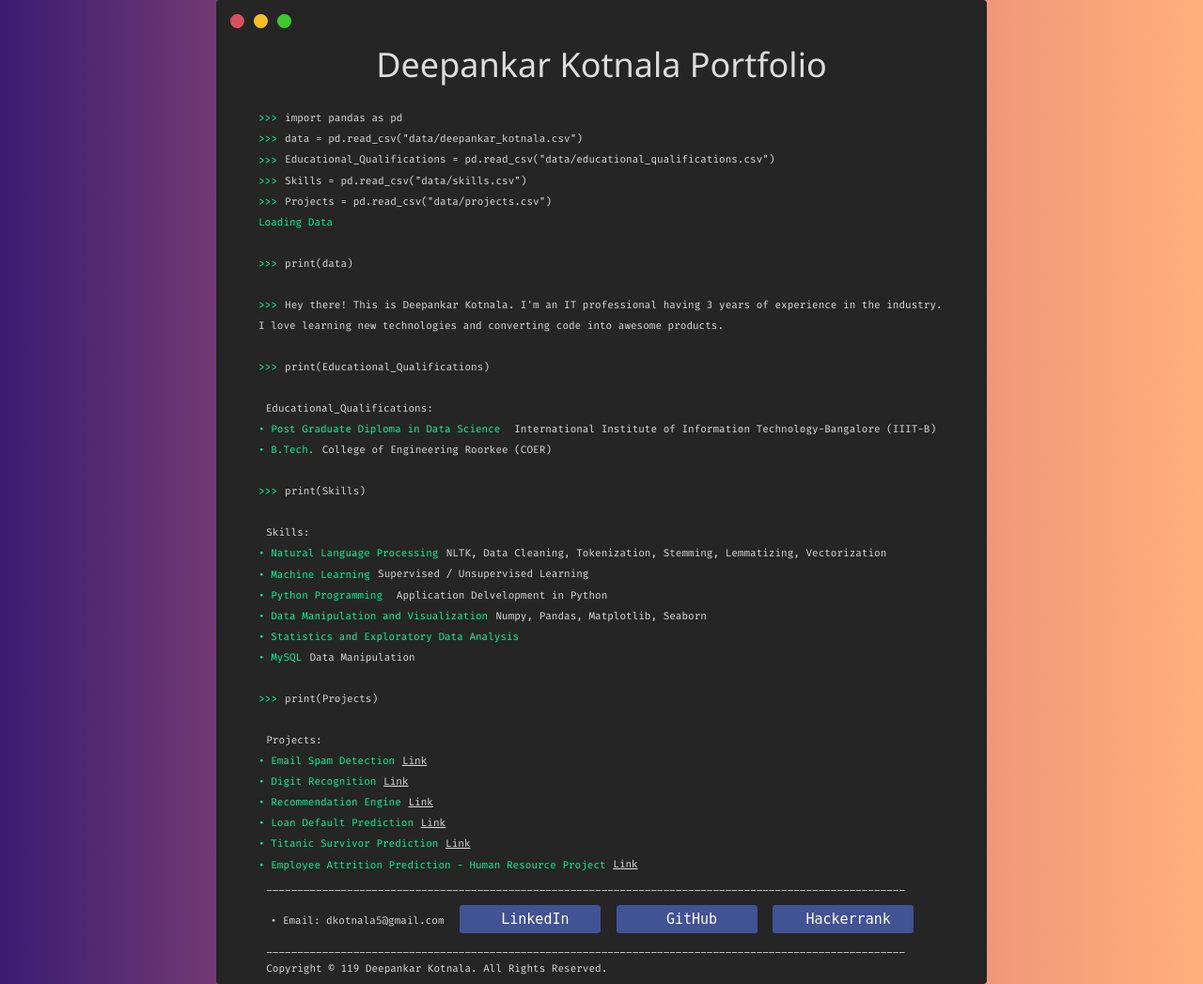
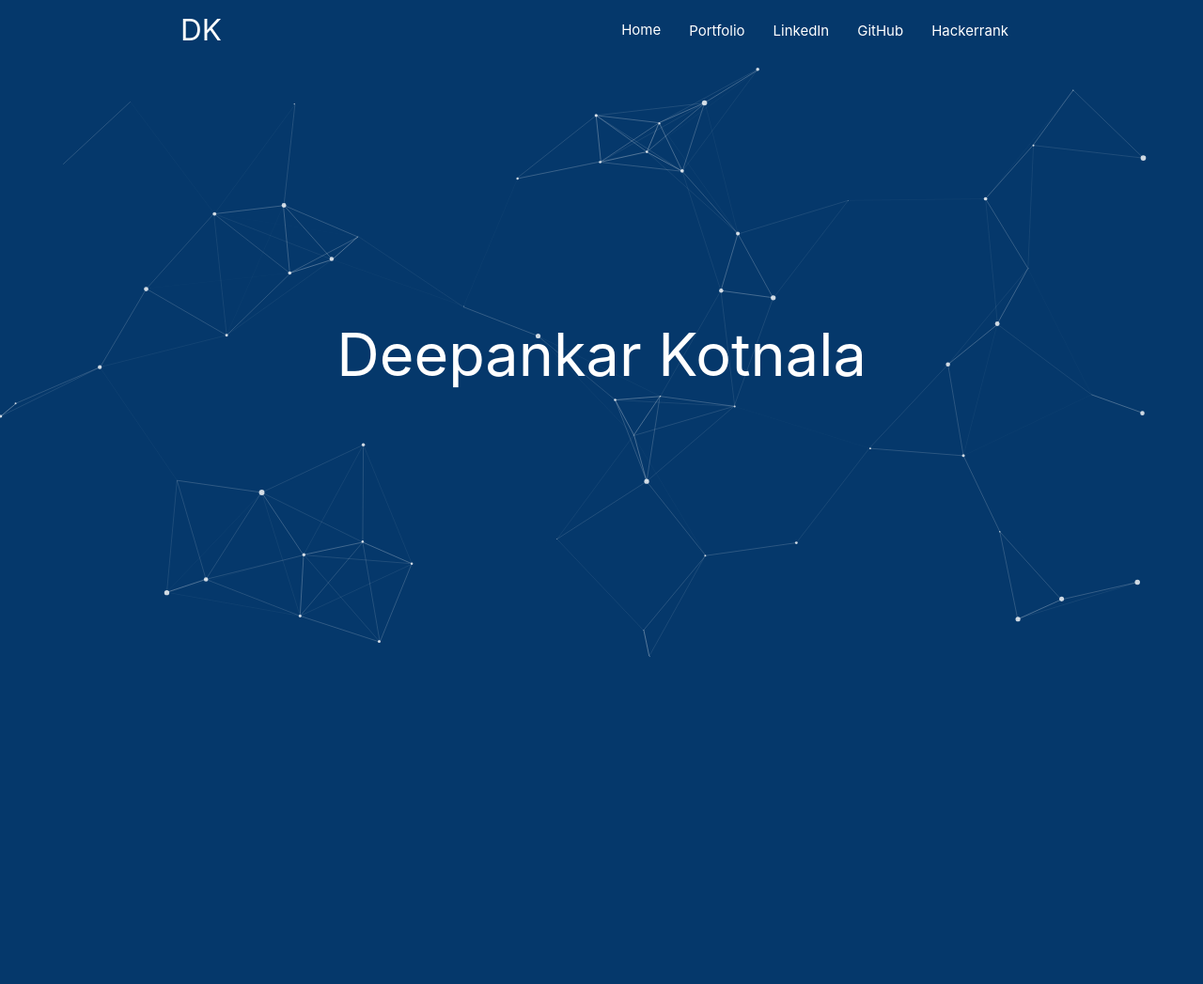
Before and after one commit to deepankarkotnala/deepankarkotnala.github.io, a PHP site: page / in a window 1280 px wide. Shown: the whole page at 94% size. After the commit the page ends 699 px from the top, so only its background shows below. Run offline with PHP 8.4, Linux system fonts and the light colour scheme; some libraries are stand-ins or nearby versions.

Commit message:
Add files via upload

```diff
--- a/index.html
+++ b/index.html
@@ -2,91 +2,72 @@
 <html lang="en" >
 <head>
   <meta charset="UTF-8">
-  <title>Deepankar Kotnala</title>
-  <link rel="stylesheet" href="https://cdnjs.cloudflare.com/ajax/libs/normalize/5.0.0/normalize.min.css">
-<link rel='stylesheet' href='https://fonts.googleapis.com/css?family=Fira+Mono'>
-<meta name="viewport" content="width=device-width, initial-scale=1">
-<link rel="stylesheet" href="https://www.w3schools.com/w3css/4/w3.css">
+  <title>MateralizeCSS / ParticleJS Portfolio Landing Page</title>
+  <link rel='stylesheet' href='https://fonts.googleapis.com/icon?family=Material+Icons'>
+<link rel='stylesheet' href='https://use.fontawesome.com/releases/v5.10.2/css/all.css'>
+<link rel='stylesheet' href='https://cdnjs.cloudflare.com/ajax/libs/materialize/1.0.0/css/materialize.min.css'>
 <link rel="stylesheet" href="./style.css">
 </head>
 <body>
+<!-- partial:index.partial.html -->
+<!-- Navigation Bar -->
+<script defer src="https://use.fontawesome.com/releases/v5.0.13/js/all.js" integrity="sha384-xymdQtn1n3lH2wcu0qhcdaOpQwyoarkgLVxC/wZ5q7h9gHtxICrpcaSUfygqZGOe" crossorigin="anonymous"></script>
 
-<!-- partial:index.partial.html -->
-<div id="termynal" data-termynal data-ty-typeDelay="1" data-ty-lineDelay="1">
- <span class="w3-container w3-center w3-animate-opacity" data-ty="input1"> <center>  <h1> Deepankar Kotnala Portfolio </h1> </center></span>
+  <nav class="nav-landing" role="navigation">
+    <div class="nav-wrapper container"><a id="logo-container" href="#" class="brand-logo">DK</a>
 
-    <span data-ty="input"  data-ty-prompt=">>>">import pandas as pd</span>
-<span data-ty="input"   data-ty-prompt=">>>">data = pd.read_csv("data/deepankar_kotnala.csv")</span>
-<span data-ty="input"   data-ty-prompt=">>>">Educational_Qualifications = pd.read_csv("data/educational_qualifications.csv")</span>
-    <span data-ty="input"   data-ty-prompt=">>>">Skills = pd.read_csv("data/skills.csv")</span>
-    <span data-ty="input"   data-ty-prompt=">>>">Projects = pd.read_csv("data/projects.csv")</span>
+      <ul class="right hide-on-med-and-down">
+        <li><a href="https://deepankarkotnala.github.io">Home</a></li>
+        <li><a class="waves-effect" href="https://deepankarkotnala.github.io/portfolio/">Portfolio</a></li>
+        <li><a class="waves-effect" href="https://www.linkedin.com/in/deepankarkotnala/">LinkedIn</a></li>
+        <li><a class="waves-effect" href="https://github.com/deepankarkotnala">GitHub</a></li>
+        <li><a class="waves-effect" href="https://www.hackerrank.com/deepankarkotnala">Hackerrank</a></li>
+      </ul>
 
-       <span data-ty="progress"   data-ty-prompt="Loading Data"  data-ty-progressChar="█ "></span>
-        <span  data-ty="input" data-ty-typeDelay="1" data-ty-prompt=" "> </span >
-    <span data-ty="input"   data-ty-prompt=">>>">print(data)</span>
-    <span  data-ty="input"  data-ty-typeDelay="1" data-ty-prompt=" "> </span >
-    <span data-ty="input"   data-ty-typeDelay="1" data-ty-prompt=">>>">Hey there! This is Deepankar Kotnala. I'm an IT professional having 3 years of experience in the industry. I love learning new technologies and converting code into awesome products. </span>
+  <!-- Mobile Navigation -->
+  <a href="#" data-target="nav-mobile" class="sidenav-trigger"><i class="material-icons">menu</i></a>
 
-<span  data-ty="input"   data-ty-typeDelay="1" data-ty-prompt=" "> </span >
-<span data-ty="input"   data-ty-typeDelay="1" data-ty-prompt=">>>">print(Educational_Qualifications) </span>
-<span data-ty="input"   data-ty-typeDelay="1" data-ty-prompt=" "> </span>
-<span data-ty="input1"   data-ty-typeDelay="1" data-ty-prompt="">Educational_Qualifications: </span>
+      <ul id="nav-mobile" class="sidenav">
+        <li><a class="waves-effect" href="#"><i class="material-icons">verified_user</i>Experience</a></li>
+        <li><a class="waves-effect" href="#"><i class="material-icons">code</i>Technologies</a></li>
+        <li><a class="waves-effect" href="#" target="_blank"><i class="material-icons">school</i>Education</a></li>
+        <li><a class="waves-effect" href="#"><i class="material-icons">share</i>Connect</a></li>
+      </ul>
+    </div>
+  </nav>
 
-<span data-ty="input"   data-ty-typeDelay="1" data-ty-prompt="• Post Graduate Diploma in Data Science"> International Institute of Information Technology-Bangalore (IIIT-B)</span>
-    <span data-ty="input"   data-ty-typeDelay="1" data-ty-prompt="• B.Tech.">College of Engineering Roorkee (COER)</span>
-    <span data-ty="input"   data-ty-typeDelay="1" data-ty-prompt=""></span>
+  <!-- Landing Screen 100vh -->
+  <div class="section landing no-pad-bot" id="index-banner">
+    <div id="particles-js"></div>
+      <div class="container">
+        <div class="page-center">
+          <h1 class="header center">Deepankar Kotnala</h1>
+            <div class="row center">
+              <h5 class="header col s12 light">
+                    <span
+                    class="typer"
+                    id="some-id"
+                    data-words="Certified Data Science & Machine Learning Professional"
+                    data-colors="#fff,#fff,#fff"
+                    data-delay="10"
+                    data-loop="1"></span></a>
+                </h5>
 
-    <span data-ty="input"   data-ty-typeDelay="1" data-ty-prompt=">>>">print(Skills) </span>
-<span data-ty="input"   data-ty-typeDelay="1" data-ty-prompt=" "> </span>
-<span data-ty="input"   data-ty-typeDelay="1" data-ty-prompt="">Skills: </span>
-<span data-ty="input"   data-ty-typeDelay="1" data-ty-prompt="• Natural Language Processing">NLTK, Data Cleaning, Tokenization, Stemming, Lemmatizing, Vectorization</span>
-<span data-ty="input"   data-ty-typeDelay="1" data-ty-prompt="• Machine Learning">Supervised / Unsupervised Learning</span>
-<span data-ty="input"   data-ty-typeDelay="1" data-ty-prompt="• Python Programming"> Application Delvelopment in Python</span>
-<span data-ty="input"   data-ty-typeDelay="1" data-ty-prompt="• Data Manipulation and Visualization">Numpy, Pandas, Matplotlib, Seaborn</span>
-<span data-ty="input"   data-ty-typeDelay="1" data-ty-prompt="• Statistics and Exploratory Data Analysis"></span>
-<span data-ty="input"   data-ty-typeDelay="1" data-ty-prompt="• MySQL">Data Manipulation</span>
-<span data-ty="input"   data-ty-typeDelay="1" data-ty-prompt=""></span>
+              </div>
+
+              <a class="smoothscroll" href="#experience">
+                <div class="scroll-down"></div>
+                </a>
 
 
-<span data-ty="input"   data-ty-typeDelay="1" data-ty-prompt=">>>">print(Projects) </span>
-<span data-ty="input"   data-ty-typeDelay="1" data-ty-prompt=" "> </span>
-<span data-ty="input"   data-ty-typeDelay="1" data-ty-prompt="">Projects: </span>
-
-
-<span data-ty="input1"   data-ty-prompt="• Email Spam Detection"><a class="a1" href="https://github.com/deepankarkotnala/Email-Spam-Ham-Classifier-NLP" >Link</a></span>
-
-    <span data-ty="input1"   data-ty-prompt="• Digit Recognition"><a class="a1" href="https://github.com/deepankarkotnala/Digit-Recognition-System-Using-SVM" >Link</a></span>
-
-    <span data-ty="input1"   data-ty-prompt="• Recommendation Engine"><a class="a1" href="https://github.com/deepankarkotnala/Recommendation_Engine" >Link</a></span>
-
-    <span data-ty="input1"   data-ty-prompt="• Loan Default Prediction"><a class="a1" href="https://github.com/deepankarkotnala/Loan-Lending-Analysis-Project" >Link</a></span>
-
-     <span data-ty="input1"   data-ty-prompt="• Titanic Survivor Prediction"><a class="a1" href="https://github.com/deepankarkotnala/Titanic--Machine-Learning-from-Disaster">Link</a></span>
-
-    <span data-ty="input1"   data-ty-prompt="• Employee Attrition Prediction - Human Resource Project"><a class="a1" href="https://github.com/deepankarkotnala/HR-Analytics-Project">Link</a></span>
-
-
-<span data-ty="input"  data-ty-typeDelay="1" data-ty-prompt="">_______________________________________________________________________________________________________</span>
-
-
-<span data-ty="input1"  style="display:inline-block; padding:15px 5px 0px" data-ty data-ty-prompt="">• Email: dkotnala5@gmail.com</span>
-
-    <span data-ty="input1"  style="display:inline-block" <button class="button"><span><a style="text-decoration:none" href="https://www.linkedin.com/in/deepankarkotnala/">LinkedIn</a></span></button>
-</span>
-
-     <span data-ty="input1"  style="display:inline-block" <button class="button"><span><a style="text-decoration:none" href="https://github.com/deepankarkotnala">GitHub</a></span></button>
-</span>
-     <span data-ty="input1"  style="display:inline-block" <button class="button"><span><a style="text-decoration:none" href="https://www.hackerrank.com/deepankarkotnala">Hackerrank</a></span></button>
-</span>
-
-<span data-ty="input"  data-ty-typeDelay="1" data-ty-prompt="">_______________________________________________________________________________________________________</span>
-
-<span data-ty="input"   data-ty-prompt="">Copyright © 119 Deepankar Kotnala. All Rights Reserved.</span>
-
 </div>
-
+</div>
+  </div>
 <!-- partial -->
-  <script src='https://s3-us-west-2.amazonaws.com/s.cdpn.io/316871/termynal.min.js'></script>
+  <script src='https://unpkg.com/typer-dot-js@0.1.0/typer.js'></script>
+<script src='https://code.jquery.com/jquery-2.1.1.min.js'></script>
+<script src='https://cdnjs.cloudflare.com/ajax/libs/materialize/1.0.0/js/materialize.min.js'></script>
+<script src='https://cdnjs.cloudflare.com/ajax/libs/particles.js/2.0.0/particles.min.js'></script>
 <script  src="./script.js"></script>
 
 </body>
--- a/style.css
+++ b/style.css
@@ -1,181 +1,132 @@
-body {
-    --color-bg: #252525;
-    --color-text: #ddd;
-    --color-text-subtle: #00FA9A;
+@import url('https://fonts.googleapis.com/css?family=Open+Sans&display=swap');
 
-    padding: 0; margin: 0;
-    background: linear-gradient(to right, #3a1c71, #d76d77, #ffaf7b);
-    width: 100%;
-    min-height: 100vh;
-    display: flex;
-    align-items: center;
-    justify-content: center;
-    -webkit-font-smoothing: antialiased;
-    -moz-osx-font-smoothing: grayscale;
+.body {display: grid; font-family: 'Open Sans', sans-serif!important;}
 
-}
+/* Navigation Styling */
+.nav-landing {display: contents;}
 
-/**
- * termynal.js
- *
- * @author Ines Montani <ines@ines.io>
- * @version 0.0.1
- * @license MIT
- */
+/* Mobile Navigation Styling */
+.sidenav li {padding-top: 10px;}
 
-:root {
-    --color-bg: #252a33;
-    --color-text: #eee;
-    --color-text-subtle: #a2a2a2;
-}
+/* Landing page */
+.particles-js {height:100vh; z-index: 100;  position: fixed; width: 100%; height:100%; z-index: 0; top: 0px; left: 0px;}
+.landing {min-height: 100vh; height: 100%; margin: 0; background-color: #05386b;}
+.landing h1 {color: #ffffff; padding-bottom: 15px;}
+.landing a {color: #f19a49;}
+.btn-primary {background-color: #eeeeee;}
+.page-center {text-align: center; position: absolute; padding: 20px; left: 50%; top: 50%;
+	-webkit-transform: translateX(-50%) translateY(-50%);
+    transform: translateX(-50%) translateY(-50%);}
+.type {font-weight: bold;}
 
-[data-termynal] {
-    width: 820px;
-    max-width: 100%;
-    background: var(--color-bg);
-    color: var(--color-text);
-    font-size: 11px;
-    font-family: 'Fira Mono', Consolas, Menlo, Monaco, 'Courier New', Courier, monospace;
-    border-radius: 4px;
-    padding: 1px 45px 5px;
-    position: relative;
-    -webkit-box-sizing: border-box;
-            box-sizing: border-box;
-}
-
-[data-termynal]:before {
-    content: '';
-    position: absolute;
-    top: 15px;
-    left: 15px;
-    display: inline-block;
-    width: 15px;
-    height: 15px;
-    border-radius: 50%;
-    /* A little hack to display the window buttons in one pseudo element. */
-    background: #d9515d;
-    -webkit-box-shadow: 25px 0 0 #f4c025, 50px 0 0 #3ec930;
-            box-shadow: 25px 0 0 #f4c025, 50px 0 0 #3ec930;
-}
-
-[data-ty] {
-  display: block;
-    line-height: 2;
-
-}
-[data-ty]:before {
-    /* Set up defaults and ensure empty lines are displayed. */
-    content: '';
-    display: inline-block;
-    vertical-align: middle;
-}
-
-[data-ty="input"]:before,
-[data-ty-prompt]:before {
-    margin-right: 0.75em;
-    color: var(--color-text-subtle);
-}
-
-[data-ty="input"]:before {
-    content: '$';
-}
-[data-ty="input1"]:before{
-    margin-right: 0.70em;
-    color: #00FA9A;
-    border-radius: 4px;
-    padding: 0px 0px 0px;
-    position: relative;
-}
-[data-ty][data-ty-prompt]:before {
-    content: attr(data-ty-prompt);
-}
-
-[data-ty-cursor]:after {
-    content: attr(data-ty-cursor);
-    font-family: monospace;
-    margin-left: 0.5em;
-    -webkit-animation: blink 1s infinite;
-            animation: blink 1s infinite;
-}
-
-
-/* Cursor animation */
-
-@-webkit-keyframes blink {
-    50% {
-        opacity: 0;
-    }
-}
-
-@keyframes blink {
-    50% {
-        opacity: 0;
-    }
-}
-
-
-.button {
-  transition: all 0.5s;
-  cursor: pointer;
-  border-radius: 3px;
-  background-color: #415295;
-  border: none;
-  color: #FFFFFF;
-  text-align: center;
-  font-size: 15px;
-  font-family: monospace;
-  padding: 0px;
-  width: 150px;
-  transition: all 0.5s;
-  cursor: pointer;
-  margin: 5px;
-
-}
-
-.button span {
-  cursor: pointer;
-  display: inline-block;
-  position: relative;
-  transition: 0.5s;
-  font-size:1rem;
-}
-
-.button span:after {
-  content: '\00bb';
-  position: absolute;
-  opacity: 0;
-  top: 0;
-  right: -20px;
-  transition: 0.5s;
-
-
-}
-
-.button:hover span {
-    padding-right: 25px;
-    color: #f8f8f8;
-
-}
-
-.button:hover span:after {
-  opacity: 1;
-  right: 0;
+@media only screen and (max-width: 500px) {
+	.landing h5 {font-size: 17px!important;}
 
 }
 
 
-.a1 {
 
-  /* First we need to help some browsers along for this to work.
-     Just because a vendor prefix is there, doesn't mean it will
-     work in a browser made by that vendor either, it's just for
-     future-proofing purposes I guess. */
-  -o-transition:.5s;
-  -ms-transition:.5s;
-  -moz-transition:.5s;
-  -webkit-transition:.5s;
-  /* ...and now for the proper property */
-  transition:.5s;
+
+textarea {
+    resize: none;
 }
-.a1:hover { color:#FFFF00;
+
+.text {
+  font-size: 20px;
+  position: absolute;
+  top: 50%;
+  left: 50%;
+  transform: translate(-50%, -50%);
+  -ms-transform: translate(-50%, -50%);
+  white-space: nowrap;
 }
+
+@charset "UTF-8";
+
+.svg-inline--fa {
+  vertical-align: -0.200em;
+}
+
+.rounded-social-buttons {
+  text-align: center;
+}
+
+.rounded-social-buttons .social-button {
+  display: inline-block;
+  position: relative;
+  cursor: pointer;
+  width: 3.125rem;
+  height: 3.125rem;
+  border: 0.125rem solid transparent;
+  padding: 0;
+  text-decoration: none;
+  text-align: center;
+  color: #fefefe;
+  font-size: 1.5625rem;
+  font-weight: normal;
+  line-height: 2em;
+  border-radius: 1.6875rem;
+  transition: all 0.5s ease;
+  margin-right: 0.25rem;
+  margin-bottom: 0.25rem;
+}
+
+.rounded-social-buttons .social-button:hover, .rounded-social-buttons .social-button:focus {
+  -webkit-transform: rotate(360deg);
+      -ms-transform: rotate(360deg);
+          transform: rotate(360deg);
+}
+
+.rounded-social-buttons .fa-twitter, .fa-facebook-f, .fa-linkedin, .fa-youtube, .fa-instagram {
+  font-size: 25px;
+}
+
+.rounded-social-buttons .social-button.facebook {
+  background: #3b5998;
+}
+
+.rounded-social-buttons .social-button.facebook:hover, .rounded-social-buttons .social-button.facebook:focus {
+  color: #3b5998;
+  background: #fefefe;
+  border-color: #3b5998;
+}
+
+.rounded-social-buttons .social-button.twitter {
+  background: #55acee;
+}
+
+.rounded-social-buttons .social-button.twitter:hover, .rounded-social-buttons .social-button.twitter:focus {
+  color: #55acee;
+  background: #fefefe;
+  border-color: #55acee;
+}
+
+.rounded-social-buttons .social-button.linkedin {
+  background: #007bb5;
+}
+
+.rounded-social-buttons .social-button.linkedin:hover, .rounded-social-buttons .social-button.linkedin:focus {
+  color: #007bb5;
+  background: #fefefe;
+  border-color: #007bb5;
+}
+
+.rounded-social-buttons .social-button.youtube {
+  background: #bb0000;
+}
+
+.rounded-social-buttons .social-button.youtube:hover, .rounded-social-buttons .social-button.youtube:focus {
+  color: #bb0000;
+  background: #fefefe;
+  border-color: #bb0000;
+}
+
+.rounded-social-buttons .social-button.instagram {
+  background: #125688;
+}
+
+.rounded-social-buttons .social-button.instagram:hover, .rounded-social-buttons .social-button.instagram:focus {
+  color: #125688;
+  background: #fefefe;
+  border-color: #125688;
+}
```
Also changed, not shown: script.js (+117 -2 lines).
